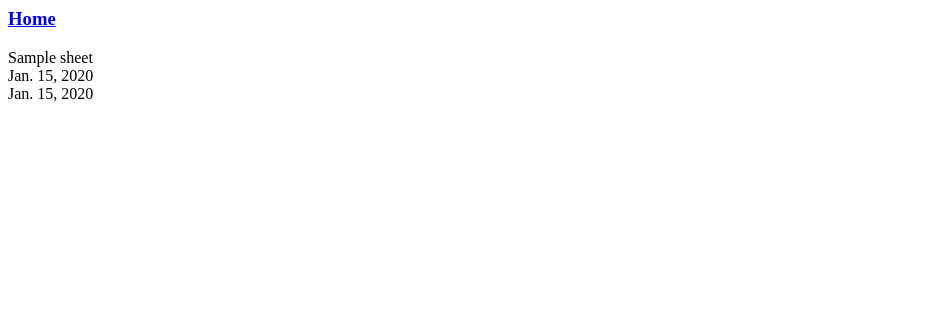
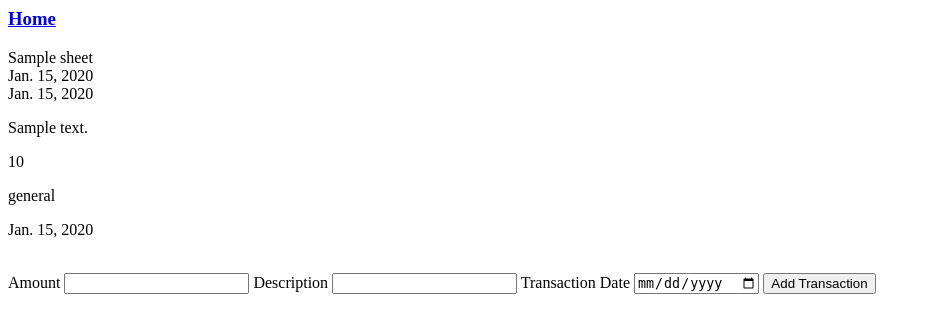
Before and after one commit to sierratango34/money-analysis, a Django app: page /tracker/1/ in a window 1280 px wide. Shown: the top 333 px of the page, without its empty margins (0-931 px from the left). Run offline with Django 3.2, Linux system fonts and the light colour scheme; tables that the repository leaves empty hold one stand-in row (values such as "Sample post").

Commit message:
Ref T7 - WIP: add more to views

```diff
--- /dev/null
+++ b/tracker/templates/tracker/new-transaction-form.html
@@ -0,0 +1,18 @@
+
+<form action="{% url 'tracker:add_transaction' sheet.id %}" method="post">
+  {% csrf_token %}
+  <label for="number">Amount</label>
+  <input type="number" step="0.01" id="amount" name="amount" required>
+
+  <label for="description">Description</label>
+  <input type="text" id="description" name="description" required>
+
+  <label for="text">Transaction Date</label>
+  <input type="date" id="transation-date" name="transation-date" required>
+
+  {% for value, text in form.fields.category.choices %}
+  <option value="{{ value }}">{{ text }}</option>
+  {% endfor %}
+
+  <input type="submit" value="Add Transaction" />
+</form>
--- a/tracker/templates/tracker/sheet-detail.html
+++ b/tracker/templates/tracker/sheet-detail.html
@@ -4,3 +4,13 @@
 {{sheet.start_date}}
 <br>
 {{sheet.end_date}}
+
+{% for transaction in sheet.transaction_set.all %}
+<p>{{transaction.description}}</p>
+<p>{{transaction.amount}}</p>
+<p>{{transaction.category}}</p>
+<p>{{transaction.date}}</p>
+<br>
+{% endfor %}
+
+{% include "tracker/new-transaction-form.html" %}
--- a/tracker/urls.py
+++ b/tracker/urls.py
@@ -4,5 +4,6 @@ from . import views
 app_name = 'tracker'
 urlpatterns = [
     path('', views.IndexView.as_view(), name='index'),
-    path('<int:pk>/', views.SheetDetailView.as_view(), name='detail'),
+    path('<int:pk>/', views.SheetDetailView.as_view(), name='sheet_detail'),
+    path('<int:sheet_id>/addtransaction/', views.addTransaction, name='add_transaction'),
 ]
--- a/tracker/views.py
+++ b/tracker/views.py
@@ -17,6 +17,26 @@ class SheetDetailView(generic.DetailView):
     model = Sheet
     template_name = "tracker/sheet-detail.html"
 
+
+class NewTransactionDetailView(generic.DetailView):
+    model = Transaction
+    template_name = "tracker/new-transaction-form.html"
+
 # class TransactionDetailView(generic.DetailView):
 #     model = Transaction
 #     template_name = "tracker/transaction-detail.html"
+
+def addTransaction(request, sheet_id):
+    sheet = get_object_or_404(Sheet, pk=sheet_id)
+    try:
+        transaction = sheet.transaction_set.get(pk=request.POST['transaction'])
+    except (KeyError, Sheet.DoesNotExists):
+        # Redisplay the sheet
+        return render(request, 'tracker/sheet-detail.html', {
+            'sheet': sheet,
+            'error_message': "Incomplete transaction details",
+        })
+    else:
+        transaction.save()
+
+    return HttpResponseRedirect(reverse('tracker:addTransaction', args=(sheet.id,)))
```
